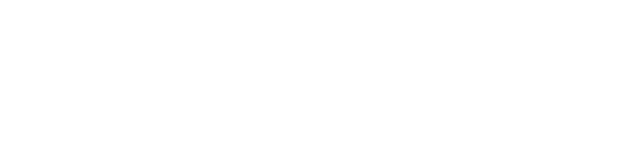
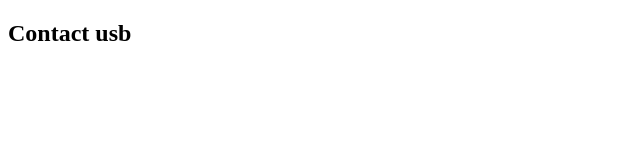
Before and after one commit to EngineerMuhammadHamza4529/carvela, a plain HTML site: page contatct.html in a window 1280 px wide. Shown: the whole page, without its empty margins (0-640 px from the left). Drawn offline with Linux system fonts and the light colour scheme.

Commit message:
creteing a html template changes

```diff
--- a/contatct.html
+++ b/contatct.html
@@ -6,6 +6,6 @@
     <title>Document</title>
 </head>
 <body>
-
+    <h2>Contact usb</h2>
 </body>
 </html>
```
